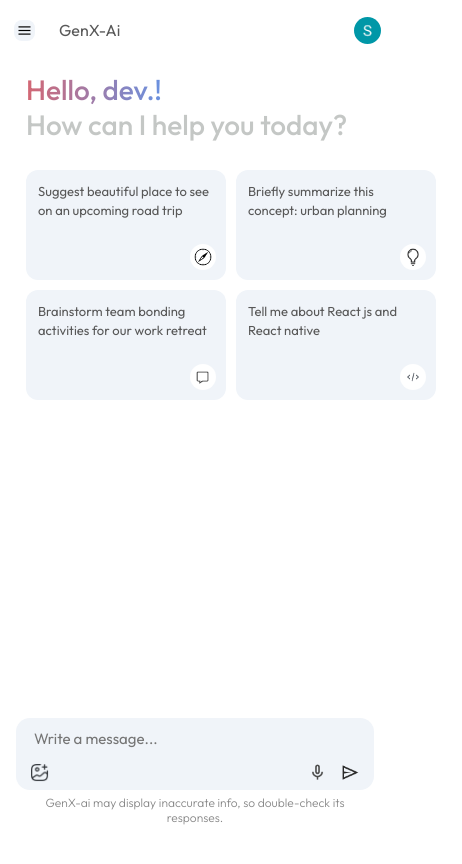
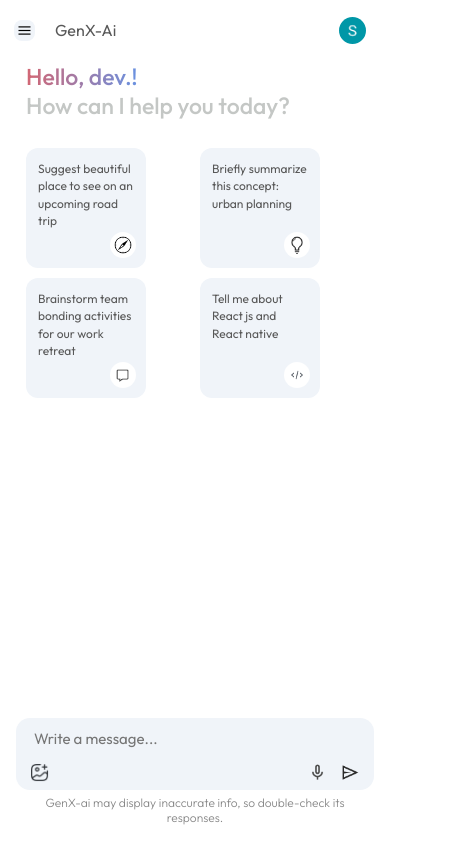
Before and after one commit to Subash1003/GenX-Ai, a React (Vite) app: page / in a window 390 px wide. Shown: the top 864 px of the page, 462 px wide, since content can reach past the window. Built offline with nearby package versions, Linux system fonts and the light colour scheme.

Commit message:
root alignment changed

```diff
--- a/src/components/main/Main.css
+++ b/src/components/main/Main.css
@@ -7,12 +7,10 @@
    MAIN LAYOUT
 =========================== */
 
-.main {
+/* .main {
   flex: 1;
-  min-height: 100vh;
   padding-bottom: 15vh;
-  position: relative;
-}
+} */
 
 .main .nav {
   position: fixed;
@@ -46,11 +44,13 @@
 
 /* On mobile, nudge the nav title right so it clears the hamburger button */
 @media (max-width: 767px) {
+
   .main .nav {
     position: fixed;
-  top: 0px;
-  left: 35px;
+    top: 0;
+    left: 0;
     width: 100%;
+    padding: 10px 24px 10px 55px; /* left padding clears the hamburger icon instead */
     height: 60px;
     display: flex;
     align-items: center;
@@ -59,11 +59,10 @@
     color: #585858;
     z-index: 1000;
     box-sizing: border-box;
-    background-color:white;
+    background-color: white;
   }
   .main .nav img{
     width: 27px;
-    margin-right: 20px;
   }
 }
 
@@ -73,6 +72,18 @@
   padding: 0 16px;
   width: 100%;
   box-sizing: border-box;
+}
+
+@media (max-width: 767px){
+  .main-container {
+  margin: 0px auto;
+  margin-top: 50px;
+  padding: 0 16px;
+  box-sizing: border-box;
+}
+.main-container .cards{
+
+}
 }
 
 /* ===========================
@@ -133,7 +144,7 @@
 
 @media (max-width: 400px) {
   .main .greet {
-    font-size: 28px;
+    font-size: 23px;
   }
 }
 
@@ -186,12 +197,12 @@
   }
 
   .main .card {
-    height: 120px;
+    height: 100px;
     padding: 12px;
   }
 
   .main .card p {
-    font-size: 13px;
+    font-size: 12px;
   }
 
   .main .card img {
@@ -202,7 +213,9 @@
 
 @media (max-width: 400px) {
   .main .card {
-    height: 110px;
+    height: 120px;
+    width: 120px;
+
   }
 }
 
--- a/src/components/sidebar/Sidebar.css
+++ b/src/components/sidebar/Sidebar.css
@@ -189,6 +189,7 @@
     display: flex;
     background: #f0f4f9;
      padding: 3px;
+     z-index: 10000;
   }
   .sidebar-hamburger img {
     width: 15px;
--- a/src/index.css
+++ b/src/index.css
@@ -10,5 +10,5 @@
 }
 #root{
   min-height: 100vh;
-  display:flex;
+
 }
```
Lines whose indentation alone changed are shown as unchanged.
